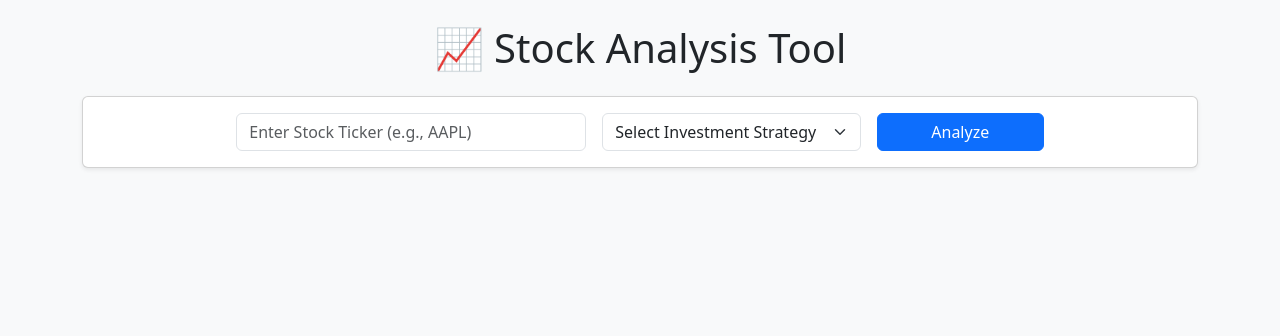
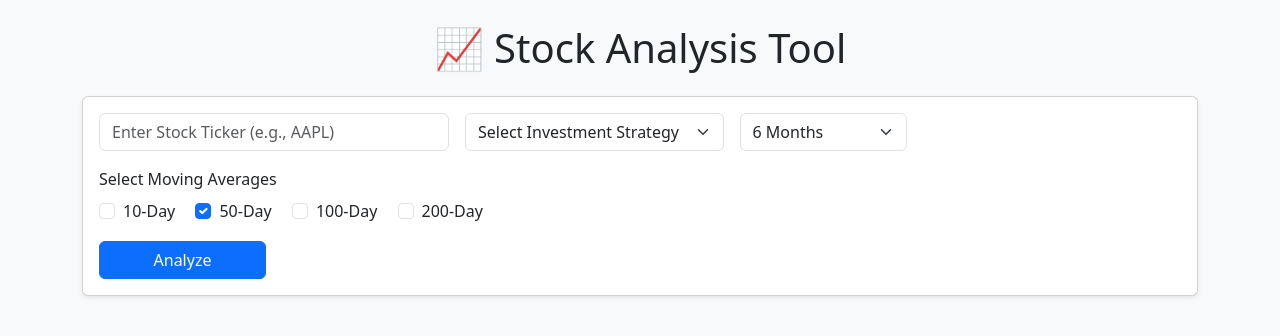
Before and after one commit to ZachStewart21/ZachStewartProjects, a Flask app: page / in a window 1280 px wide. Shown: the top 336 px of the page. Run offline with Flask 3, Linux system fonts and the light colour scheme.

Commit message:
Update index.html

```diff
--- a/templates/index.html
+++ b/templates/index.html
@@ -2,7 +2,6 @@
 <html lang="en">
 <head>
     <meta charset="UTF-8">
-    <meta name="viewport" content="width=device-width, initial-scale=1.0">
     <title>Stock Analysis Tool</title>
 
     <!-- Bootstrap 5 CSS -->
@@ -22,58 +21,96 @@
 <div class="container">
     <h1 class="text-center my-4">📈 Stock Analysis Tool</h1>
 
-        <!-- Form -->
+    <!-- Form Section -->
     <div class="card shadow-sm form-section">
         <div class="card-body">
-                <form method="POST" class="row g-3 justify-content-center">
+            <form method="POST" class="row g-3">
+
+                <!-- Ticker Input -->
                 <div class="col-md-4">
-                        <input type="text" class="form-control" name="ticker" placeholder="Enter Stock Ticker (e.g., AAPL)" required>
+                    <input type="text" name="ticker" class="form-control" placeholder="Enter Stock Ticker (e.g., AAPL)" required>
                 </div>
+
+                <!-- Investment Strategy -->
                 <div class="col-md-3">
-                        <select class="form-select" name="strategy" required>
+                    <select name="strategy" class="form-select" required>
                         <option value="">Select Investment Strategy</option>
                         <option value="risk_averse">Risk Averse</option>
                         <option value="moderate">Moderate</option>
                         <option value="high_risk">High Risk</option>
                     </select>
                 </div>
+
+                <!-- Time Range -->
+                <div class="col-md-2">
+                    <select name="range" class="form-select" required>
+                        <option value="3mo">3 Months</option>
+                        <option value="6mo" selected>6 Months</option>
+                        <option value="1y">1 Year</option>
+                        <option value="5y">5 Years</option>
+                    </select>
+                </div>
+
+                <!-- Moving Averages -->
+                <div class="col-md-12">
+                    <label class="form-label">Select Moving Averages</label><br>
+                    <div class="form-check form-check-inline">
+                        <input class="form-check-input" type="checkbox" name="ma" value="10">
+                        <label class="form-check-label">10-Day</label>
+                    </div>
+                    <div class="form-check form-check-inline">
+                        <input class="form-check-input" type="checkbox" name="ma" value="50" checked>
+                        <label class="form-check-label">50-Day</label>
+                    </div>
+                    <div class="form-check form-check-inline">
+                        <input class="form-check-input" type="checkbox" name="ma" value="100">
+                        <label class="form-check-label">100-Day</label>
+                    </div>
+                    <div class="form-check form-check-inline">
+                        <input class="form-check-input" type="checkbox" name="ma" value="200">
+                        <label class="form-check-label">200-Day</label>
+                    </div>
+                </div>
+
+                <!-- Submit Button -->
                 <div class="col-md-2">
                     <button type="submit" class="btn btn-primary w-100">Analyze</button>
                 </div>
+
             </form>
         </div>
     </div>
 
+    <!-- Error Message -->
     {% if error %}
-            <div class="alert alert-danger text-center" role="alert">
-                {{ error }}
-            </div>
+        <div class="alert alert-danger text-center">{{ error }}</div>
     {% endif %}
 
+    <!-- Results Section -->
     {% if data %}
         <div class="card shadow-sm">
             <div class="card-body">
-                    <h2 class="card-title text-center mb-3">Results for <span class="text-primary">{{ ticker }}</span></h2>
+                <h2 class="text-center mb-3">Results for <span class="text-primary">{{ ticker }}</span></h2>
 
+                <!-- Strategy Display -->
                 <p class="text-center">
                     <strong>Selected Investment Strategy:</strong>
                     {% if strategy == "risk_averse" %}
-                            <span class="green">{{ strategy.replace('_', ' ').title() }}</span>
+                        <span class="green">Risk Averse</span>
                     {% elif strategy == "moderate" %}
-                            <span class="blue">{{ strategy.replace('_', ' ').title() }}</span>
+                        <span class="blue">Moderate</span>
                     {% elif strategy == "high_risk" %}
-                            <span class="red">{{ strategy.replace('_', ' ').title() }}</span>
-                        {% else %}
-                            {{ strategy.replace('_', ' ').title() }}
+                        <span class="red">High Risk</span>
                     {% endif %}
                 </p>
 
+                <!-- Metrics Table -->
                 <div class="table-responsive">
                     <table class="table table-striped table-bordered align-middle">
                         <thead class="table-light">
                             <tr>
-                                    <th scope="col">Metric</th>
-                                    <th scope="col">Value</th>
+                                <th>Metric</th>
+                                <th>Value</th>
                             </tr>
                         </thead>
                         <tbody>
@@ -123,17 +160,21 @@
                     </table>
                 </div>
 
+                <!-- Chart Output -->
                 {% if chart_html %}
                     <div class="chart-container">
-                            <h3>📊 Interactive Stock Chart</h3>
+                        <h3 class="text-center">📊 Interactive Stock Chart</h3>
                         <div>{{ chart_html | safe }}</div>
                     </div>
                 {% endif %}
+
             </div>
         </div>
     {% endif %}
 </div>
 
+<!-- Bootstrap 5 JS Bundle -->
 <script src="https://cdn.jsdelivr.net/npm/bootstrap@5.3.2/dist/js/bootstrap.bundle.min.js"></script>
+
 </body>
 </html>
```
Lines whose indentation alone changed are shown as unchanged.
